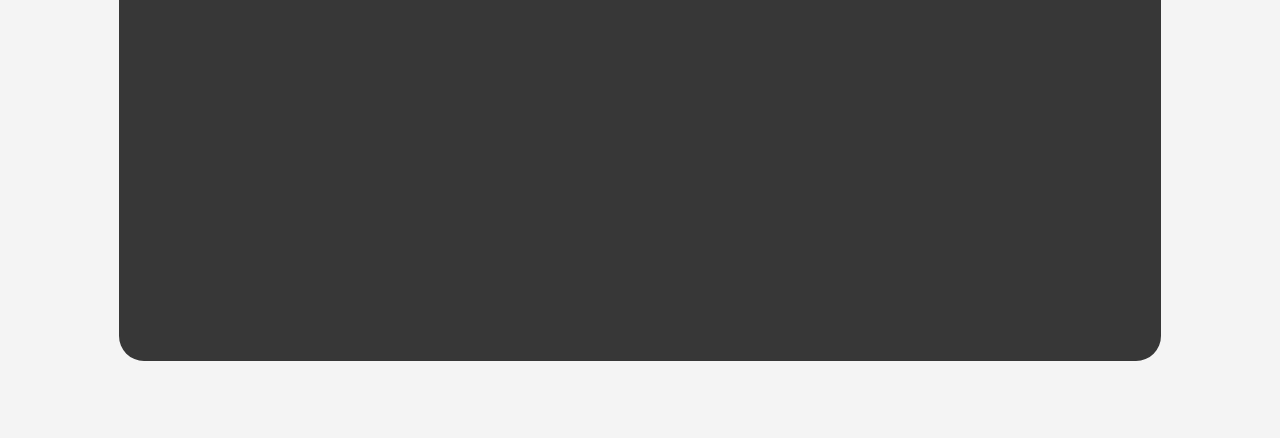
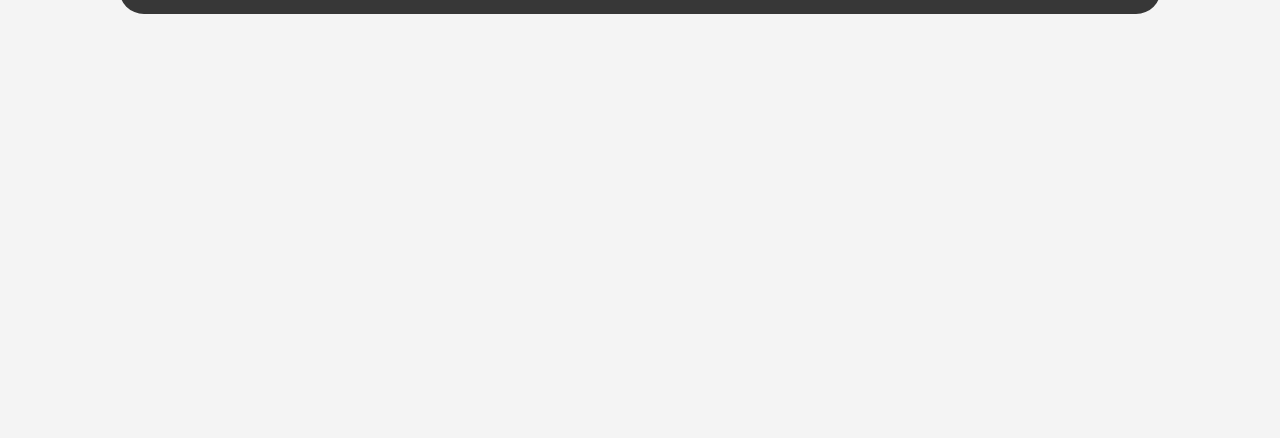
Before and after one commit to astrologyfax/astrologyfax.github.io, a plain HTML site: page index.html in a window 1280 px wide. Shown: the part 362-800 px from the top of the page. Drawn offline with nearby package versions, Linux system fonts and the light colour scheme; a web font is replaced by a local one.

Commit message:
Update document.css

```diff
--- a/document.css
+++ b/document.css
@@ -8,7 +8,6 @@ body {
 	text-align: center;
 }
 #words-body {
-	height: 80%;
 	width: 80%;
 	padding: 0 0 30px 30px;
 	margin: 0 auto;
```
